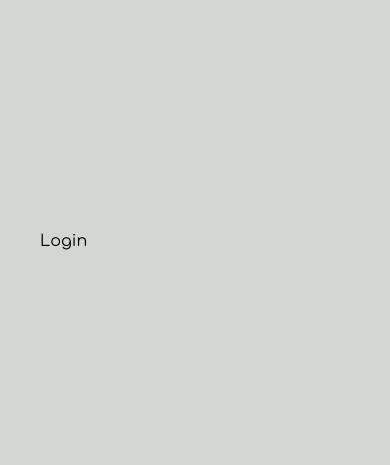
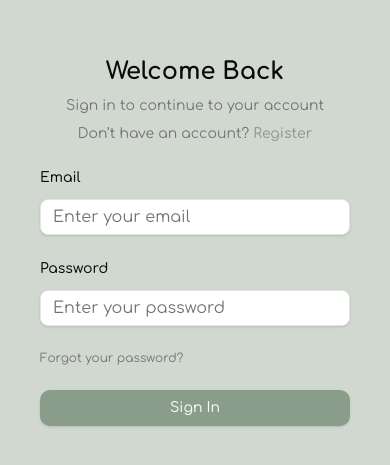
Before and after one commit to Mohammed-A7med/Final-Project-NTI, a React (Vite) app: page /auth/login in a window 390 px wide. Shown: the part 181-646 px from the top of the page. Built offline with nearby package versions, Linux system fonts and the light colour scheme.

Commit message:
feat: add Login component with form fields and links
- created Login component with email and password fields
- added 'Forgot password' and 'Register' navigation links
- styled inputs and button with Tailwind classes
- structured form for responsive layout

```diff
--- a/package.json
+++ b/package.json
@@ -11,6 +11,8 @@
   },
   "dependencies": {
     "@hookform/resolvers": "^5.2.2",
+    "@radix-ui/react-label": "^2.1.8",
+    "@radix-ui/react-separator": "^1.1.8",
     "@radix-ui/react-slot": "^1.2.4",
     "@reduxjs/toolkit": "^2.11.2",
     "axios": "^1.13.5",
--- a/src/components/ui/button.tsx
+++ b/src/components/ui/button.jsx
@@ -1,6 +1,6 @@
-import * as React from "react"
+import React from "react"
 import { Slot } from "@radix-ui/react-slot"
-import { cva, type VariantProps } from "class-variance-authority"
+import { cva } from "class-variance-authority"
 
 import { cn } from "@/lib/utils"
 
@@ -34,24 +34,26 @@ const buttonVariants = cva(
   }
 )
 
-export interface ButtonProps
-  extends React.ButtonHTMLAttributes<HTMLButtonElement>,
-    VariantProps<typeof buttonVariants> {
-  asChild?: boolean
-}
+const Button = React.forwardRef((props, ref) => {
+  const {
+    className,
+    variant,
+    size,
+    asChild = false,
+    ...rest
+  } = props
 
-const Button = React.forwardRef<HTMLButtonElement, ButtonProps>(
-  ({ className, variant, size, asChild = false, ...props }, ref) => {
   const Comp = asChild ? Slot : "button"
+
   return (
     <Comp
       className={cn(buttonVariants({ variant, size, className }))}
       ref={ref}
-        {...props}
+      {...rest}
     />
   )
-  }
-)
+})
+
 Button.displayName = "Button"
 
 export { Button, buttonVariants }
--- /dev/null
+++ b/src/components/ui/field.jsx
@@ -0,0 +1,228 @@
+import { useMemo } from "react"
+import { cva } from "class-variance-authority"
+
+import { cn } from "@/lib/utils"
+import { Label } from "@/components/ui/label"
+import { Separator } from "@/components/ui/separator"
+
+function FieldSet({ className, ...props }) {
+  return (
+    <fieldset
+      data-slot="field-set"
+      className={cn(
+        "flex flex-col gap-6",
+        "has-[>[data-slot=checkbox-group]]:gap-3 has-[>[data-slot=radio-group]]:gap-3",
+        className
+      )}
+      {...props}
+    />
+  )
+}
+
+function FieldLegend({
+  className,
+  variant = "legend",
+  ...props
+}) {
+  return (
+    <legend
+      data-slot="field-legend"
+      data-variant={variant}
+      className={cn(
+        "mb-3 font-medium",
+        "data-[variant=legend]:text-base",
+        "data-[variant=label]:text-sm",
+        className
+      )}
+      {...props}
+    />
+  )
+}
+
+function FieldGroup({ className, ...props }) {
+  return (
+    <div
+      data-slot="field-group"
+      className={cn(
+        "group/field-group @container/field-group flex w-full flex-col gap-7 data-[slot=checkbox-group]:gap-3 [&>[data-slot=field-group]]:gap-4",
+        className
+      )}
+      {...props}
+    />
+  )
+}
+
+const fieldVariants = cva(
+  "group/field data-[invalid=true]:text-destructive flex w-full gap-3",
+  {
+    variants: {
+      orientation: {
+        vertical: ["flex-col [&>*]:w-full [&>.sr-only]:w-auto"],
+        horizontal: [
+          "flex-row items-center",
+          "[&>[data-slot=field-label]]:flex-auto",
+          "has-[>[data-slot=field-content]]:[&>[role=checkbox],[role=radio]]:mt-px has-[>[data-slot=field-content]]:items-start",
+        ],
+        responsive: [
+          "@md/field-group:flex-row @md/field-group:items-center @md/field-group:[&>*]:w-auto flex-col [&>*]:w-full [&>.sr-only]:w-auto",
+          "@md/field-group:[&>[data-slot=field-label]]:flex-auto",
+          "@md/field-group:has-[>[data-slot=field-content]]:items-start @md/field-group:has-[>[data-slot=field-content]]:[&>[role=checkbox],[role=radio]]:mt-px",
+        ],
+      },
+    },
+    defaultVariants: {
+      orientation: "vertical",
+    },
+  }
+)
+
+function Field({
+  className,
+  orientation = "vertical",
+  ...props
+}) {
+  return (
+    <div
+      role="group"
+      data-slot="field"
+      data-orientation={orientation}
+      className={cn(fieldVariants({ orientation }), className)}
+      {...props}
+    />
+  )
+}
+
+function FieldContent({ className, ...props }) {
+  return (
+    <div
+      data-slot="field-content"
+      className={cn(
+        "group/field-content flex flex-1 flex-col gap-1.5 leading-snug",
+        className
+      )}
+      {...props}
+    />
+  )
+}
+
+function FieldLabel({ className, ...props }) {
+  return (
+    <Label
+      data-slot="field-label"
+      className={cn(
+        "group/field-label peer/field-label flex w-fit gap-2 leading-snug group-data-[disabled=true]/field:opacity-50",
+        "has-[>[data-slot=field]]:w-full has-[>[data-slot=field]]:flex-col has-[>[data-slot=field]]:rounded-md has-[>[data-slot=field]]:border [&>[data-slot=field]]:p-4",
+        "has-data-[state=checked]:bg-primary/5 has-data-[state=checked]:border-primary dark:has-data-[state=checked]:bg-primary/10",
+        className
+      )}
+      {...props}
+    />
+  )
+}
+
+function FieldTitle({ className, ...props }) {
+  return (
+    <div
+      data-slot="field-label"
+      className={cn(
+        "flex w-fit items-center gap-2 text-sm font-medium leading-snug group-data-[disabled=true]/field:opacity-50",
+        className
+      )}
+      {...props}
+    />
+  )
+}
+
+function FieldDescription({ className, ...props }) {
+  return (
+    <p
+      data-slot="field-description"
+      className={cn(
+        "text-muted-foreground text-sm font-normal leading-normal group-has-[[data-orientation=horizontal]]/field:text-balance",
+        "nth-last-2:-mt-1 last:mt-0 [[data-variant=legend]+&]:-mt-1.5",
+        "[&>a:hover]:text-primary [&>a]:underline [&>a]:underline-offset-4",
+        className
+      )}
+      {...props}
+    />
+  )
+}
+
+function FieldSeparator({
+  children,
+  className,
+  ...props
+}) {
+  return (
+    <div
+      data-slot="field-separator"
+      data-content={!!children}
+      className={cn(
+        "relative -my-2 h-5 text-sm group-data-[variant=outline]/field-group:-mb-2",
+        className
+      )}
+      {...props}
+    >
+      <Separator className="absolute inset-0 top-1/2" />
+      {children && (
+        <span
+          className="bg-background text-muted-foreground relative mx-auto block w-fit px-2"
+          data-slot="field-separator-content"
+        >
+          {children}
+        </span>
+      )}
+    </div>
+  )
+}
+
+function FieldError({
+  className,
+  children,
+  errors,
+  ...props
+}) {
+  const content = useMemo(() => {
+    if (children) return children
+    if (!errors) return null
+
+    if (errors.length === 1 && errors[0]?.message) {
+      return errors[0].message
+    }
+
+    return (
+      <ul className="ml-4 flex list-disc flex-col gap-1">
+        {errors.map(
+          (error, index) =>
+            error?.message && <li key={index}>{error.message}</li>
+        )}
+      </ul>
+    )
+  }, [children, errors])
+
+  if (!content) return null
+
+  return (
+    <div
+      role="alert"
+      data-slot="field-error"
+      className={cn("text-destructive text-sm font-normal", className)}
+      {...props}
+    >
+      {content}
+    </div>
+  )
+}
+
+export {
+  Field,
+  FieldLabel,
+  FieldDescription,
+  FieldError,
+  FieldGroup,
+  FieldLegend,
+  FieldSeparator,
+  FieldSet,
+  FieldContent,
+  FieldTitle,
+}
--- /dev/null
+++ b/src/components/ui/input.jsx
@@ -0,0 +1,22 @@
+import React from "react"
+import { cn } from "@/lib/utils"
+
+const Input = React.forwardRef((props, ref) => {
+  const { className, type, ...rest } = props
+
+  return (
+    <input
+      type={type}
+      className={cn(
+        "flex h-9 w-full rounded-md border border-input bg-transparent px-3 py-1 text-base shadow-sm transition-colors file:border-0 file:bg-transparent file:text-sm file:font-medium file:text-foreground placeholder:text-muted-foreground focus-visible:outline-none focus-visible:ring-1 focus-visible:ring-ring disabled:cursor-not-allowed disabled:opacity-50 md:text-sm",
+        className
+      )}
+      ref={ref}
+      {...rest}
+    />
+  )
+})
+
+Input.displayName = "Input"
+
+export { Input }
--- /dev/null
+++ b/src/components/ui/label.jsx
@@ -0,0 +1,25 @@
+import React from "react"
+import * as LabelPrimitive from "@radix-ui/react-label"
+import { cva } from "class-variance-authority"
+
+import { cn } from "@/lib/utils"
+
+const labelVariants = cva(
+  "text-sm font-medium leading-none peer-disabled:cursor-not-allowed peer-disabled:opacity-70"
+)
+
+const Label = React.forwardRef((props, ref) => {
+  const { className, ...rest } = props
+
+  return (
+    <LabelPrimitive.Root
+      ref={ref}
+      className={cn(labelVariants(), className)}
+      {...rest}
+    />
+  )
+})
+
+Label.displayName = LabelPrimitive.Root.displayName
+
+export { Label }
--- /dev/null
+++ b/src/components/ui/separator.jsx
@@ -0,0 +1,35 @@
+"use client"
+
+import React from "react"
+import * as SeparatorPrimitive from "@radix-ui/react-separator"
+
+import { cn } from "@/lib/utils"
+
+const Separator = React.forwardRef((props, ref) => {
+  const {
+    className,
+    orientation = "horizontal",
+    decorative = true,
+    ...rest
+  } = props
+
+  return (
+    <SeparatorPrimitive.Root
+      ref={ref}
+      decorative={decorative}
+      orientation={orientation}
+      className={cn(
+        "shrink-0 bg-border",
+        orientation === "horizontal"
+          ? "h-[1px] w-full"
+          : "h-full w-[1px]",
+        className
+      )}
+      {...rest}
+    />
+  )
+})
+
+Separator.displayName = SeparatorPrimitive.Root.displayName
+
+export { Separator }
--- a/src/pages/Auth/Login.jsx
+++ b/src/pages/Auth/Login.jsx
@@ -1,6 +1,67 @@
+import { Field, FieldLabel } from "@/components/ui/field";
+import { Input } from "@/components/ui/input";
+import { Button } from "@/components/ui/button";
+import { Link } from "react-router-dom";
 
 export default function Login() {
   return (
-    <div>Login</div>
-  )
+    <section className="w-full max-w-md mx-auto flex flex-col gap-6">
+      <div className="flex flex-col gap-2 text-center">
+        <h4 className="text-2xl font-bold text-foreground">Welcome Back</h4>
+        <p className="text-sm text-muted-foreground">
+          Sign in to continue to your account
+        </p>
+        <p className="text-sm text-muted-foreground">
+          Don’t have an account?{" "}
+          <Link
+            to="/auth/register"
+            className="text-primary font-medium hover:text-secondary transition"
+          >
+            Register
+          </Link>
+        </p>
+      </div>
+
+      {/* Form */}
+      <form className="flex flex-col gap-6">
+        <Field>
+          <FieldLabel htmlFor="email" className="text-foreground">
+            Email
+          </FieldLabel>
+          <Input
+            id="email"
+            type="email"
+            placeholder="Enter your email"
+            className="bg-background border-border focus:ring-2 focus:ring-primary"
+          />
+        </Field>
+
+        <Field>
+          <FieldLabel htmlFor="password" className="text-foreground">
+            Password
+          </FieldLabel>
+          <Input
+            id="password"
+            type="password"
+            placeholder="Enter your password"
+            className="bg-background border-border focus:ring-2 focus:ring-primary"
+          />
+        </Field>
+
+        <Link
+          to="/auth/forgot-password"
+          className="text-xs text-left text-muted-foreground hover:text-primary hover:underline cursor-pointer transition"
+        >
+          Forgot your password?
+        </Link>
+
+        <Button
+          type="submit"
+          className="bg-primary text-primary-foreground py-2.5 rounded-lg hover:bg-secondary transition-all duration-300 shadow-sm hover:shadow-md"
+        >
+          Sign In
+        </Button>
+      </form>
+    </section>
+  );
 }
```
Also changed, not shown: 1 other file (tests, documents, lock files or other folders). Lines whose indentation alone changed are shown as unchanged.
